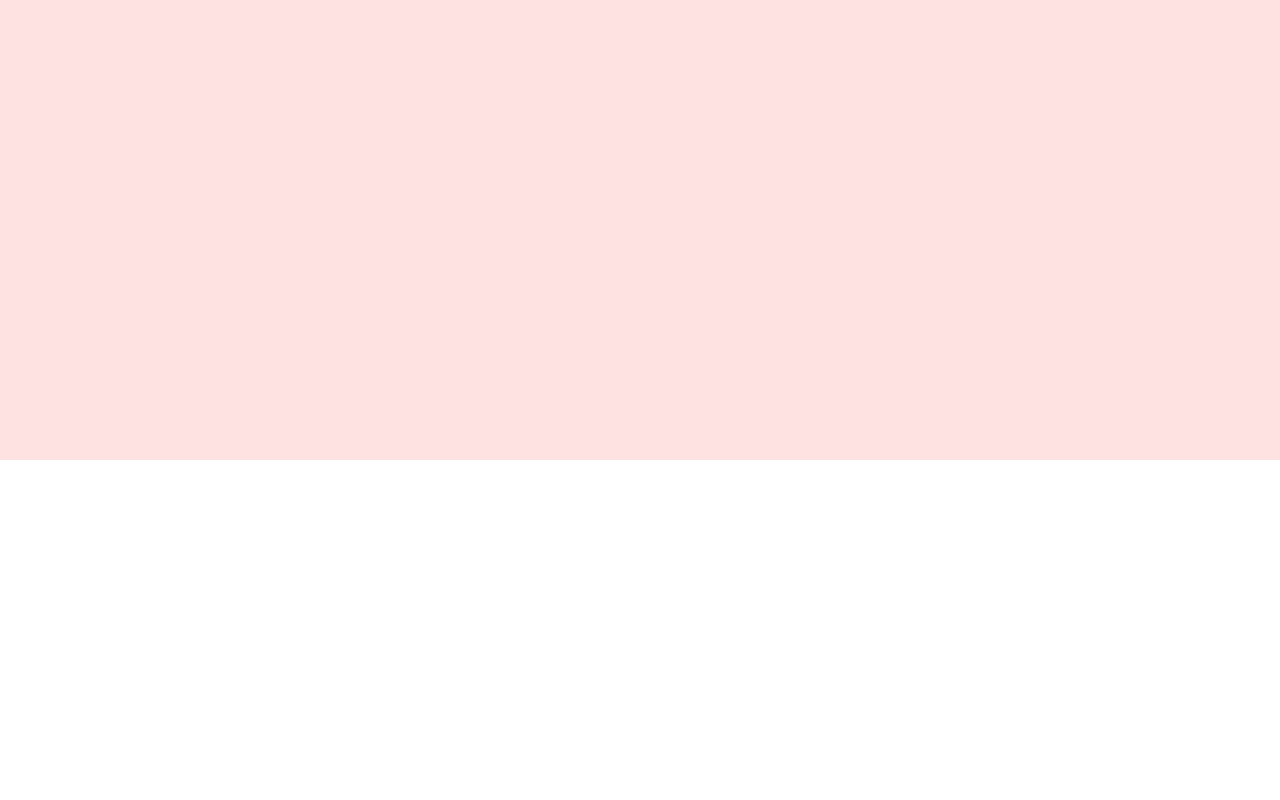
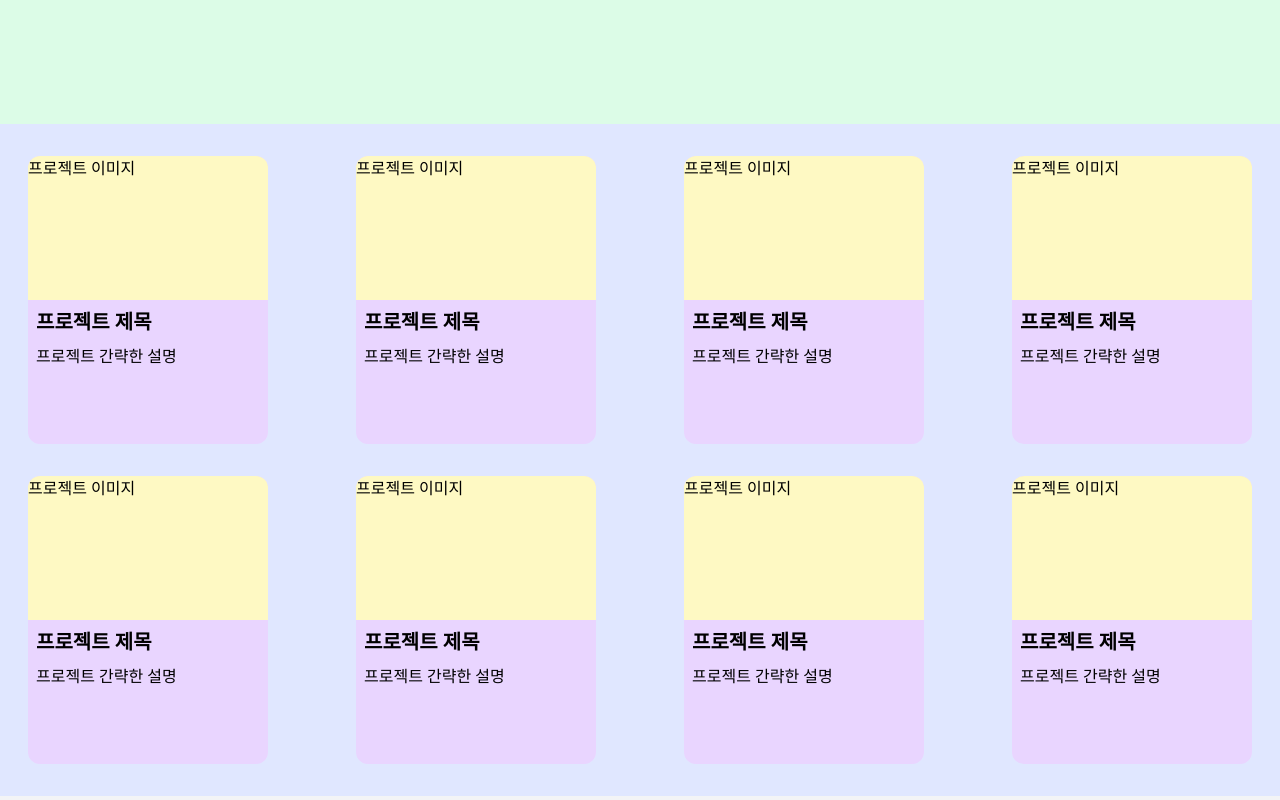
Before and after one commit to ljhmd00/techit-first-react-app, a React (Create React App) app: page / in a window 1280 px wide. Shown: the part 340-1140 px from the top of the page. Before the commit the page ends 800 px from the top, so only its background shows below. Built offline with nearby package versions, Linux system fonts and the light colour scheme.

Commit message:
0330 commit

```diff
--- a/src/App.jsx
+++ b/src/App.jsx
@@ -16,6 +16,76 @@
                     </ul>
                 </div>
             </header>
+            <main>
+                {/* Introduce */}
+                <div className="bg-green-100 max-w-screen-xl mx-auto h-96 flex justify-center items-center">
+                    소개하는 내용
+                </div>
+                <ul className="bg-indigo-100 max-w-screen-xl mx-auto grid grid-cols-1 sm:grid-cols-2 md:grid-cols-3 lg:grid-cols-4 justify-items-center gap-8 py-8">
+                    <li className="bg-purple-200 w-60 h-72 rounded-xl">
+                        <div className="bg-yellow-100 w-full h-1/2 object-cover rounded-t-xl">
+                            프로젝트 이미지
+                        </div>
+                        <div className="text-xl font-bold mt-2 mx-2">프로젝트 제목</div>
+                        <div className="mt-2 mx-2">프로젝트 간략한 설명</div>
+                    </li>
+                    <li className="bg-purple-200 w-60 h-72 rounded-xl">
+                        <div className="bg-yellow-100 w-full h-1/2 object-cover rounded-t-xl">
+                            프로젝트 이미지
+                        </div>
+                        <div className="text-xl font-bold mt-2 mx-2">프로젝트 제목</div>
+                        <div className="mt-2 mx-2">프로젝트 간략한 설명</div>
+                    </li>
+                    <li className="bg-purple-200 w-60 h-72 rounded-xl">
+                        <div className="bg-yellow-100 w-full h-1/2 object-cover rounded-t-xl">
+                            프로젝트 이미지
+                        </div>
+                        <div className="text-xl font-bold mt-2 mx-2">프로젝트 제목</div>
+                        <div className="mt-2 mx-2">프로젝트 간략한 설명</div>
+                    </li>
+                    <li className="bg-purple-200 w-60 h-72 rounded-xl">
+                        <div className="bg-yellow-100 w-full h-1/2 object-cover rounded-t-xl">
+                            프로젝트 이미지
+                        </div>
+                        <div className="text-xl font-bold mt-2 mx-2">프로젝트 제목</div>
+                        <div className="mt-2 mx-2">프로젝트 간략한 설명</div>
+                    </li>
+                    <li className="bg-purple-200 w-60 h-72 rounded-xl">
+                        <div className="bg-yellow-100 w-full h-1/2 object-cover rounded-t-xl">
+                            프로젝트 이미지
+                        </div>
+                        <div className="text-xl font-bold mt-2 mx-2">프로젝트 제목</div>
+                        <div className="mt-2 mx-2">프로젝트 간략한 설명</div>
+                    </li>
+                    <li className="bg-purple-200 w-60 h-72 rounded-xl">
+                        <div className="bg-yellow-100 w-full h-1/2 object-cover rounded-t-xl">
+                            프로젝트 이미지
+                        </div>
+                        <div className="text-xl font-bold mt-2 mx-2">프로젝트 제목</div>
+                        <div className="mt-2 mx-2">프로젝트 간략한 설명</div>
+                    </li>
+                    <li className="bg-purple-200 w-60 h-72 rounded-xl">
+                        <div className="bg-yellow-100 w-full h-1/2 object-cover rounded-t-xl">
+                            프로젝트 이미지
+                        </div>
+                        <div className="text-xl font-bold mt-2 mx-2">프로젝트 제목</div>
+                        <div className="mt-2 mx-2">프로젝트 간략한 설명</div>
+                    </li>
+                    <li className="bg-purple-200 w-60 h-72 rounded-xl">
+                        <div className="bg-yellow-100 w-full h-1/2 object-cover rounded-t-xl">
+                            프로젝트 이미지
+                        </div>
+                        <div className="text-xl font-bold mt-2 mx-2">프로젝트 제목</div>
+                        <div className="mt-2 mx-2">프로젝트 간략한 설명</div>
+                    </li>
+                </ul>
+                <div className="bg-gray-100 max-w-screen-xl mx-auto h-96 flex justify-center items-center">
+                    내연락처
+                </div>
+            </main>
+            <footer className="max-x-screen-xl mx-auto flex justify-end py-1 md:py-2">
+                2023. Designed by, lee
+            </footer>
         </div>
     );
 }
```
Also changed, not shown: src/images/yotube.png (deleted).
